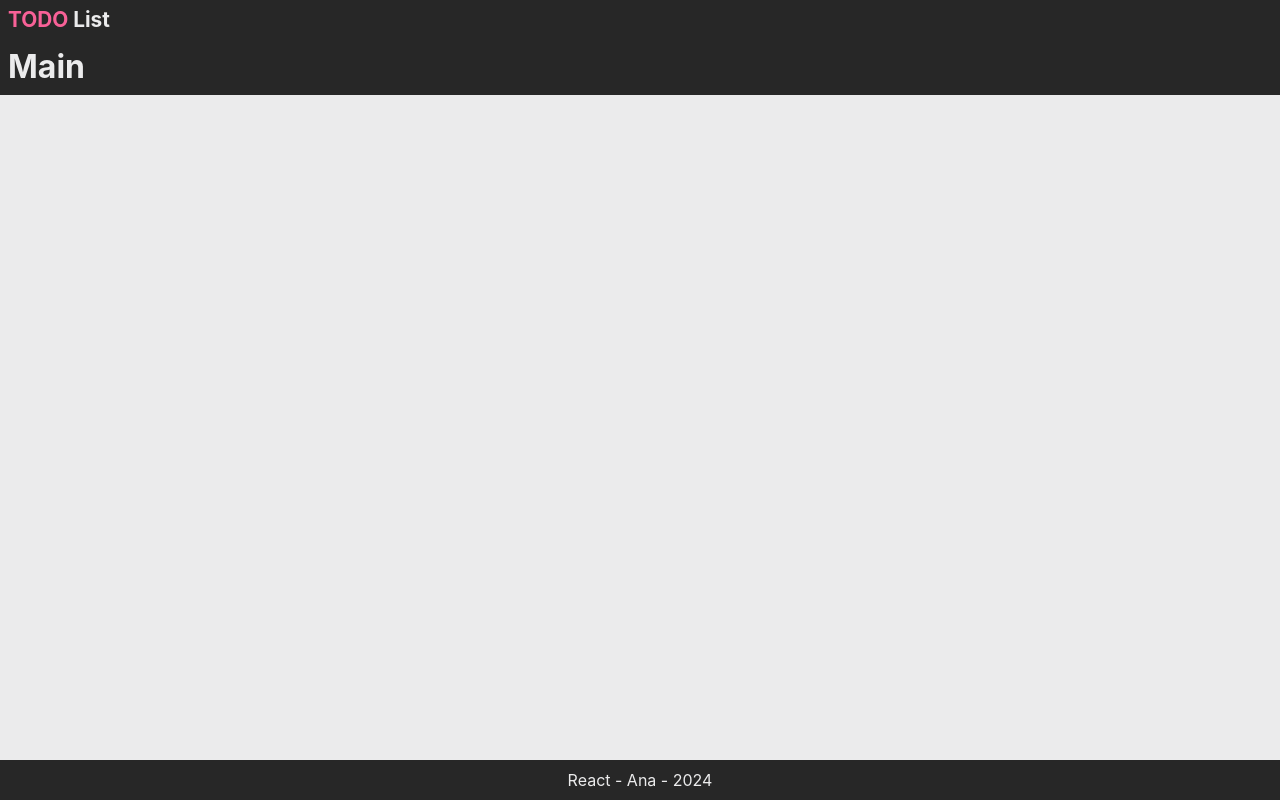
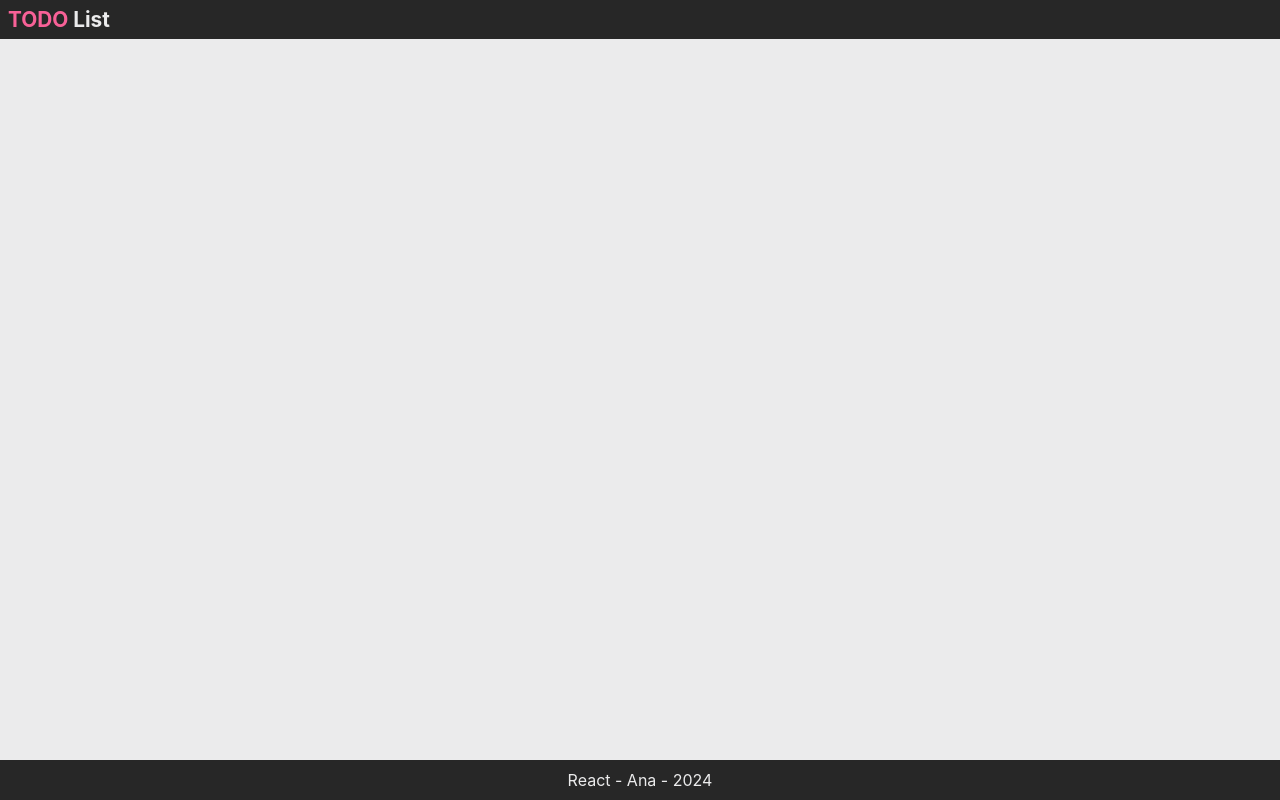
Before and after one commit to AnaJuliaMC/ToDoList, a React app: page / in a window 1280 px wide. Built offline with nearby package versions, Linux system fonts and the light colour scheme; the HTML template or start-up script is replaced by a standard one.

Commit message:
por hj é so

```diff
--- a/src/App.jsx
+++ b/src/App.jsx
@@ -8,13 +8,15 @@ export default function App(){
   return (
     <>
       <Header />
-      <Main />
+
+      <Main>
+
+      </Main>
       <Footer autor="Ana"/>
     </>
 
   )
 }
-
 
 
 
--- a/src/components/Main/Main.jsx
+++ b/src/components/Main/Main.jsx
@@ -1,13 +1,15 @@
 import styles from "./Main.module.css"
 
-function Main(){
+function Main(props){
+    let {children} = props
     return(
         <div className={styles.Main}>
-            <h1>Main</h1>
+            {children}
 
         </div>
     )
 
 }
 
+
 export default Main
--- a/src/components/Main/Main.module.css
+++ b/src/components/Main/Main.module.css
@@ -1,5 +1,4 @@
 .Main{
-    background-color: var(--preto);
-    color: var(--cinza);
-    padding: 0.25rem 0.5rem;
+    padding: 0.5rem 1rem;
+    padding-bottom: 2.5rem;
 }
```
